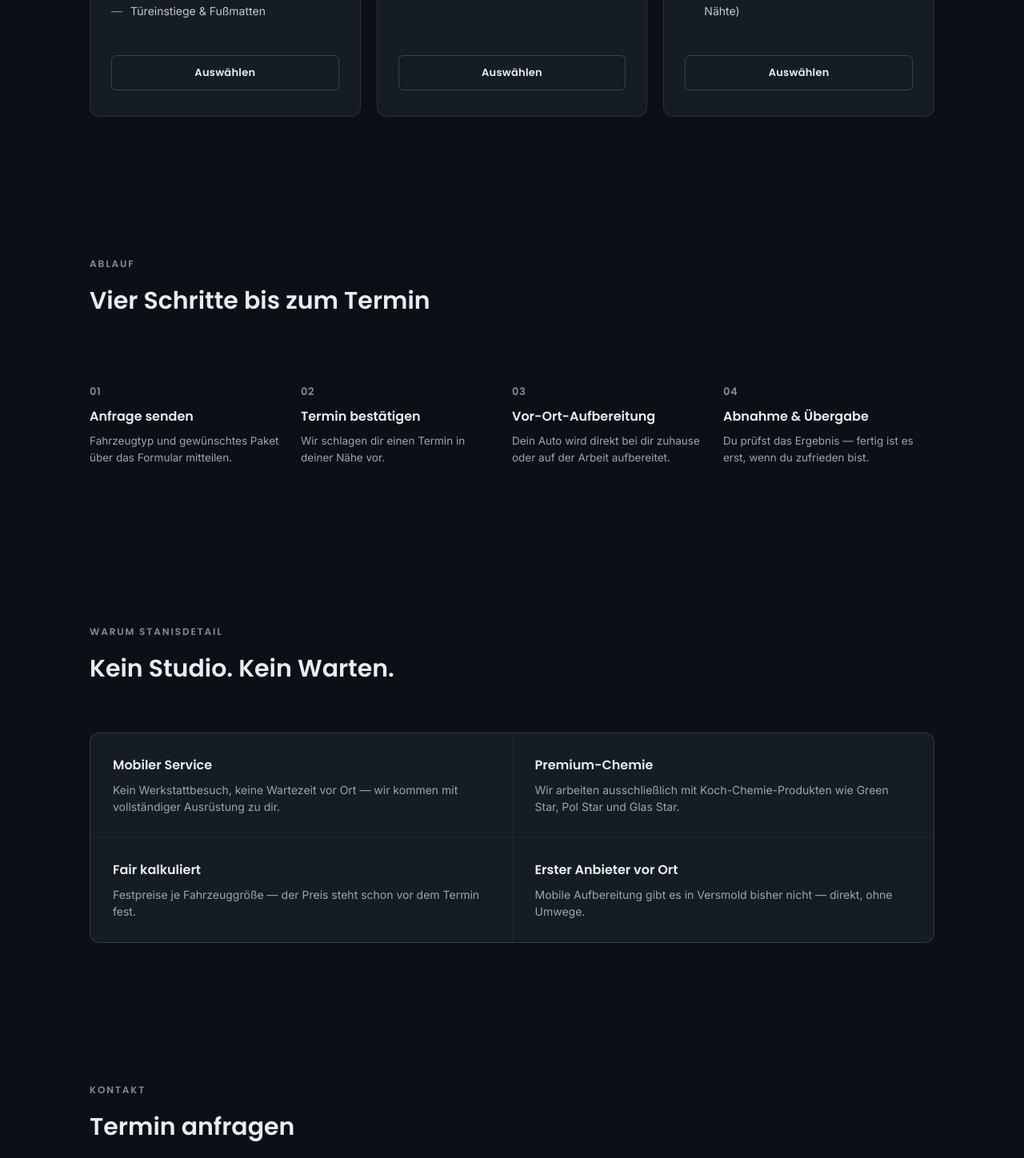
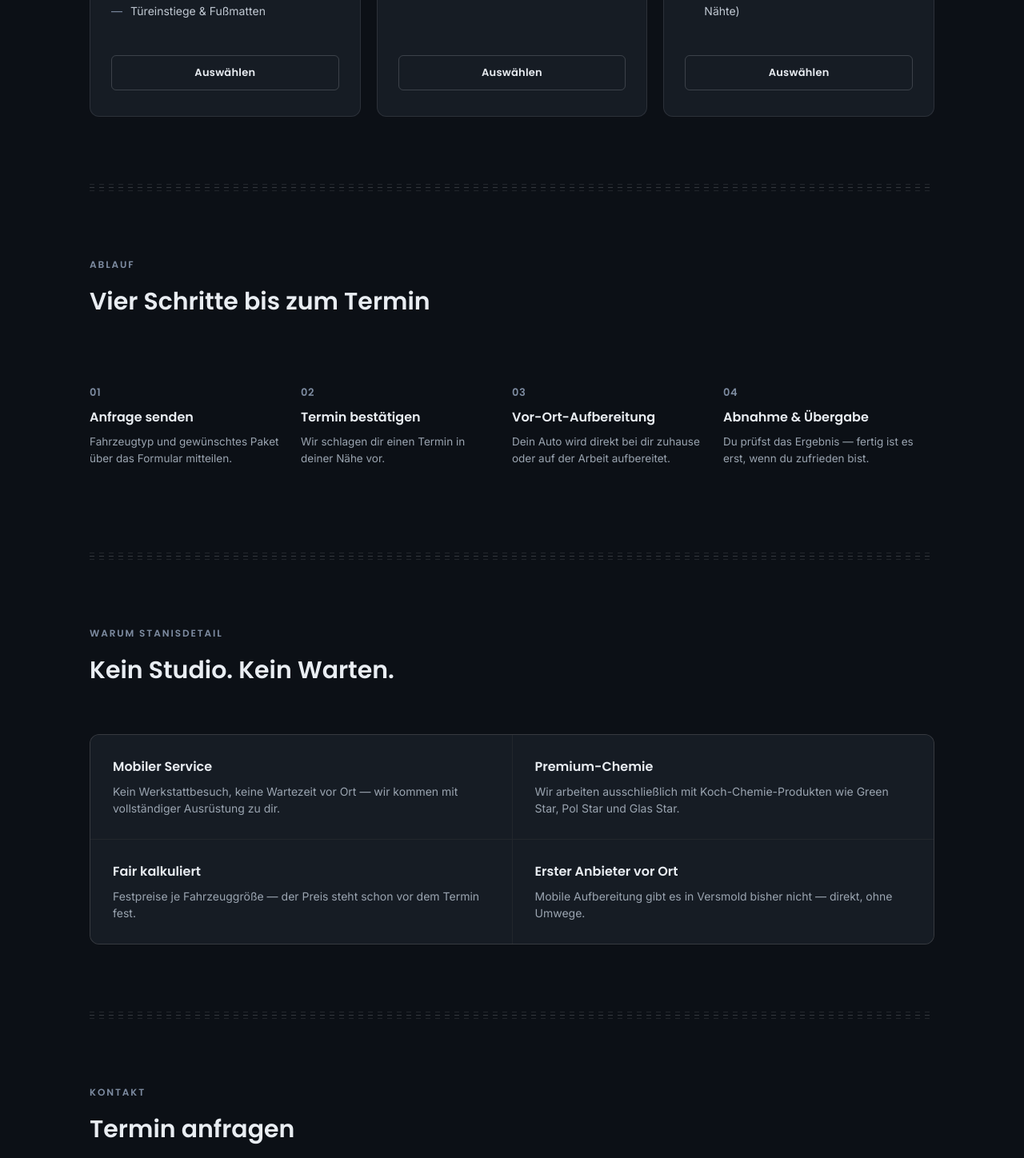
Before and after one commit to Chebannich/stanis-detail, a Next.js app: page / in a window 1280 px wide. Shown: the part 1280-2728 px from the top of the page at 80% size. Built offline with nearby package versions, Linux system fonts and the light colour scheme.

Commit message:
feat: insert dividers between remaining homepage sections

```diff
--- a/src/app/page.tsx
+++ b/src/app/page.tsx
@@ -14,8 +14,11 @@ export default function Home() {
       <Hero/>
       <Divider/>
       <Pricing/>
+      <Divider/>
       <HowItWorks/>
+      <Divider/>
       <Features/>
+      <Divider/>
       <Contact/>
       <Footer/>
     </main>
```
